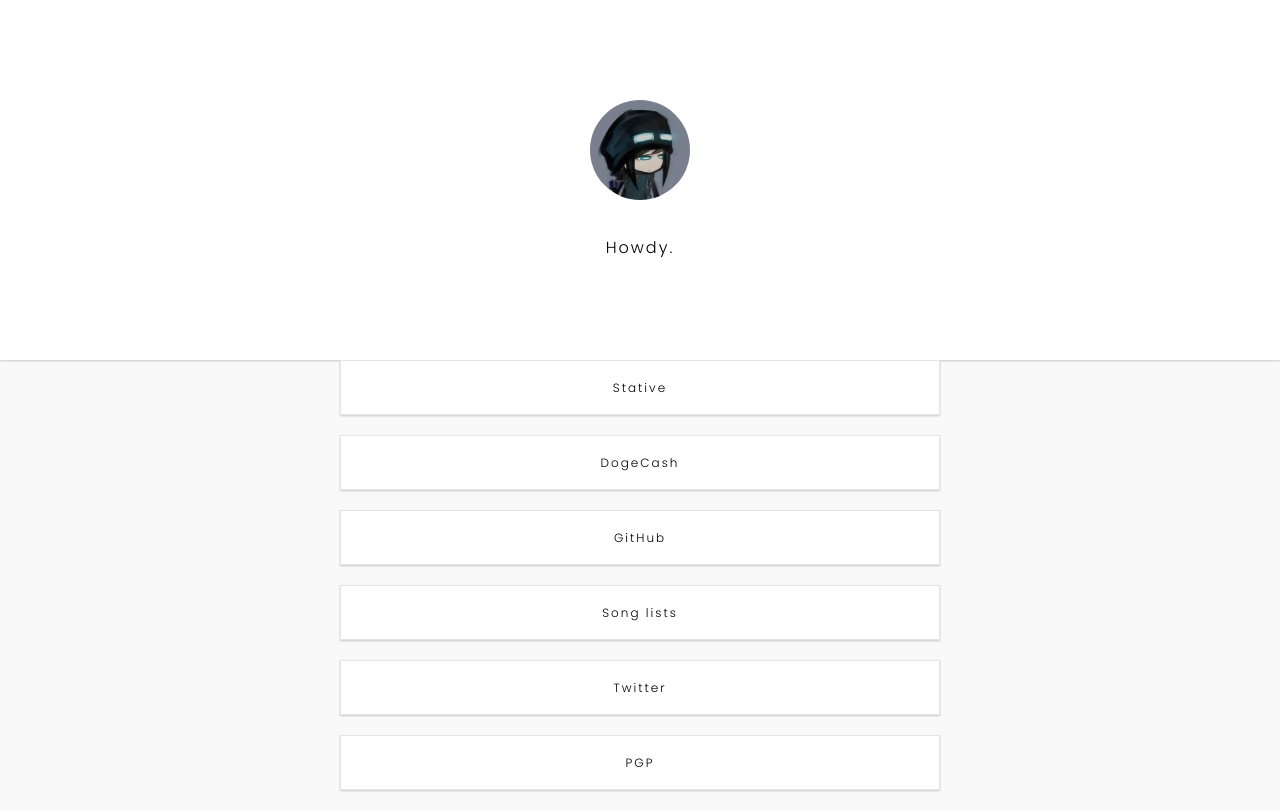
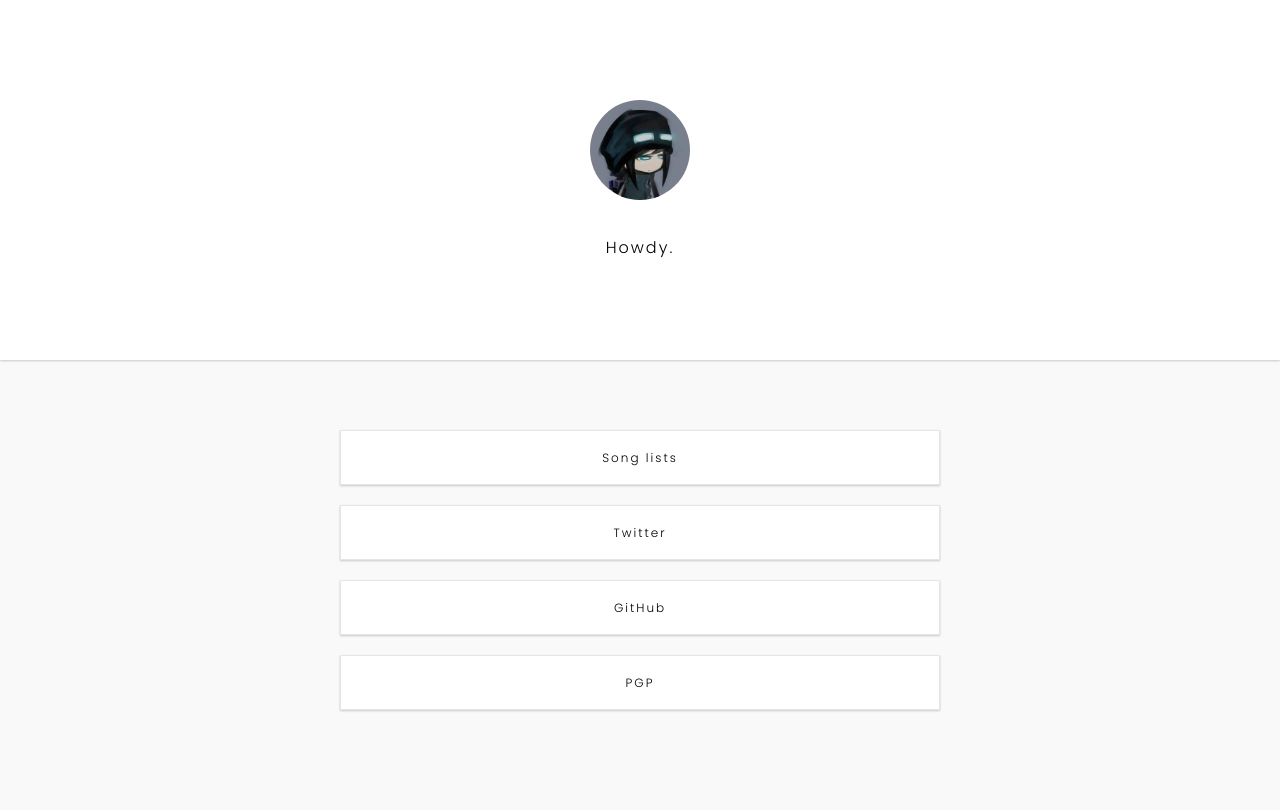
Before and after one commit to lnfrative/lnfrative, a Next.js app: page / in a window 1280 px wide. Built offline with nearby package versions, Linux system fonts and the light colour scheme.

Commit message:
remove unnecesary links

```diff
--- a/components/Linktree/index.tsx
+++ b/components/Linktree/index.tsx
@@ -5,20 +5,14 @@
 function Linktree() {
     return (
         <div className={styles.container}>
-            <a href="https://stative.app" className={styles.linkContainer}>
-                Stative
-            </a>
-            <a href="https://dogecash.net" className={styles.linkContainer}>
-                DogeCash
-            </a>
-            <a href="https://github.com/lnfrative" className={styles.linkContainer}>
-                GitHub
-            </a>
             <a href="https://www.youtube.com/channel/UCGCS2ZCnAKraBHda3UyGUCQ/playlists?view=1&sort=lad&flow=grid" className={styles.linkContainer}>
                 Song lists
             </a>
             <a href="https://twitter.com/infrative" className={styles.linkContainer}>
                 Twitter
+            </a>
+            <a href="https://github.com/lnfrative" className={styles.linkContainer}>
+                GitHub
             </a>
             <a href="/pgp" className={styles.linkContainer}>
                 PGP
```
